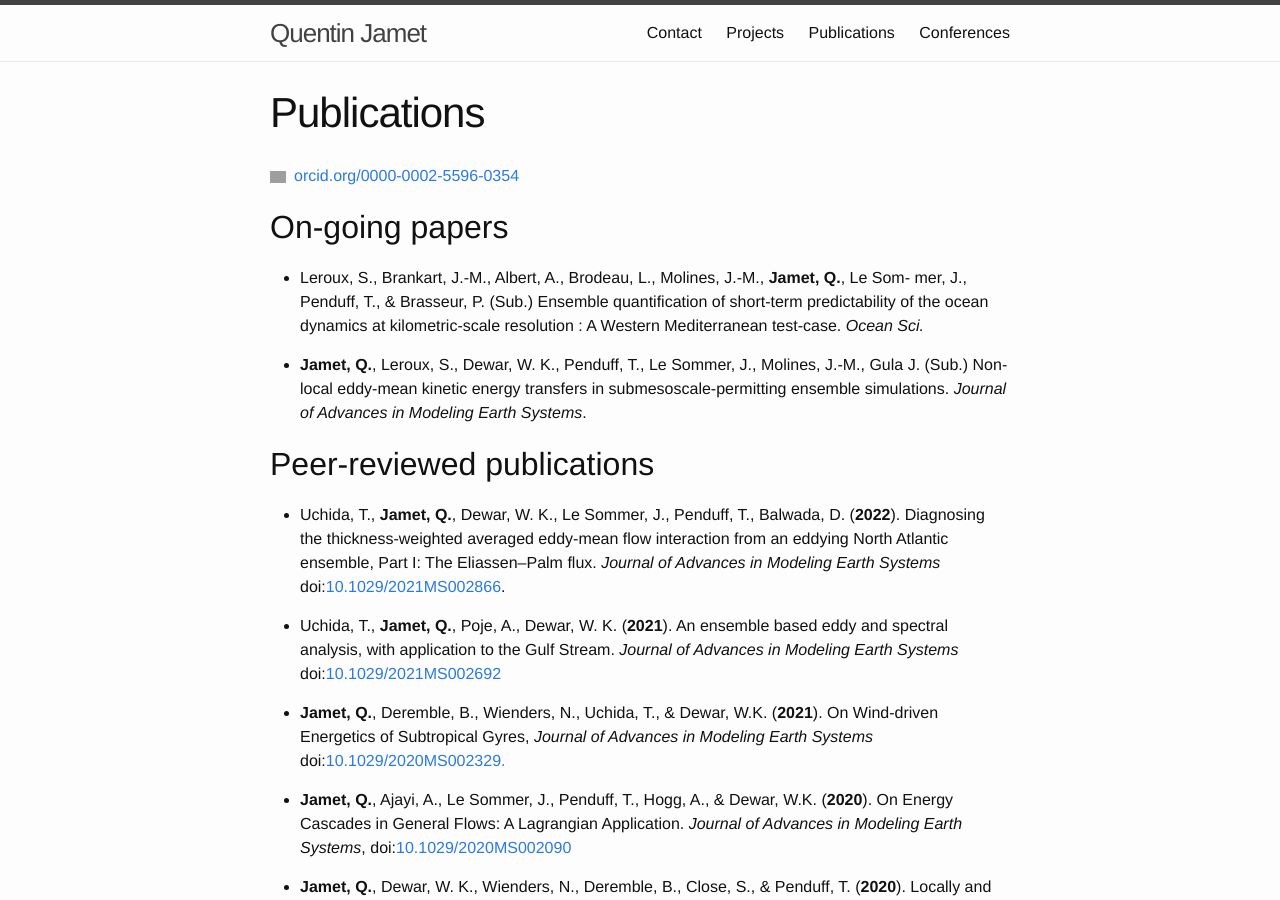
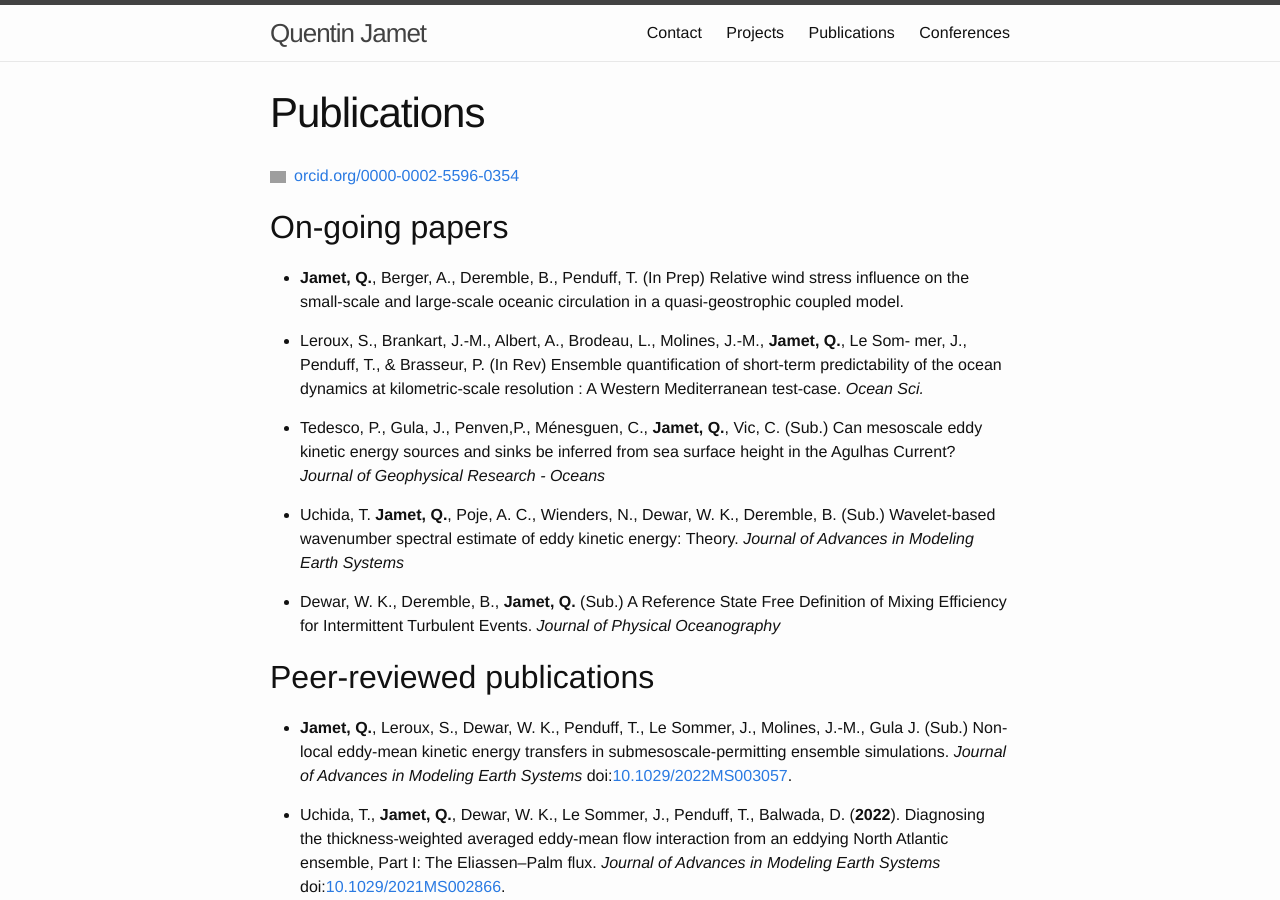
Before and after one commit to quentinjamet/quentinjamet.github.io, a Jekyll site: the page built from publications.md, in a window 1280 px wide and 900 px high. Built offline with Jekyll 4.4.1, drawn with Linux system fonts in a browser that asks for light colours; grey boxes are pictures that could not be loaded.

Commit message:
update publications

```diff
--- a/publications.md
+++ b/publications.md
@@ -8,13 +8,21 @@ permalink: /publications/
 
 
 ## On-going papers
+ - **Jamet, Q.**, Berger, A., Deremble, B., Penduff, T. (In Prep) Relative wind stress influence on the small-scale and large-scale oceanic circulation in a quasi-geostrophic coupled model.
+
  - Leroux, S., Brankart, J.-M., Albert, A., Brodeau, L., Molines, J.-M., **Jamet, Q.**, Le Som-
-mer, J., Penduff, T., & Brasseur, P. (Sub.) Ensemble quantification of short-term predictability of the ocean dynamics at kilometric-scale resolution : A Western Mediterranean test-case. *Ocean Sci.*
+mer, J., Penduff, T., & Brasseur, P. (In Rev) Ensemble quantification of short-term predictability of the ocean dynamics at kilometric-scale resolution : A Western Mediterranean test-case. *Ocean Sci.*
 
- - **Jamet, Q.**, Leroux, S., Dewar, W. K., Penduff, T., Le Sommer, J., Molines, J.-M., Gula J. (Sub.) Non-local eddy-mean kinetic energy transfers in submesoscale-permitting ensemble simulations. *Journal of Advances in Modeling Earth Systems*.
+ - Tedesco, P., Gula, J., Penven,P.,  Ménesguen, C., **Jamet, Q.**, Vic, C. (Sub.) Can mesoscale eddy kinetic energy sources and sinks be inferred from sea surface height in the Agulhas Current? *Journal of Geophysical Research - Oceans*
+
+ - Uchida, T. **Jamet, Q.**, Poje, A. C.,  Wienders, N., Dewar, W. K., Deremble, B. (Sub.) Wavelet-based wavenumber spectral estimate of eddy kinetic energy: Theory. *Journal of Advances in Modeling Earth Systems*
+
+ - Dewar, W. K., Deremble, B., **Jamet, Q.** (Sub.) A Reference State Free Definition of Mixing Efficiency for Intermittent Turbulent Events. *Journal of Physical Oceanography*
 
 
 ## Peer-reviewed publications
+ - **Jamet, Q.**, Leroux, S., Dewar, W. K., Penduff, T., Le Sommer, J., Molines, J.-M., Gula J. (Sub.) Non-local eddy-mean kinetic energy transfers in submesoscale-permitting ensemble simulations. *Journal of Advances in Modeling Earth Systems* doi:[10.1029/2022MS003057](https://agupubs.onlinelibrary.wiley.com/doi/10.1029/2022MS003057).
+
  - Uchida, T., **Jamet, Q.**, Dewar, W. K., Le Sommer, J., Penduff, T., Balwada, D. (**2022**). Diagnosing the thickness-weighted averaged eddy-mean flow interaction from an eddying North Atlantic ensemble, Part I: The Eliassen--Palm flux. *Journal of Advances in Modeling Earth Systems* doi:[10.1029/2021MS002866](https://agupubs.onlinelibrary.wiley.com/doi/10.1029/2021MS002866).
 
  - Uchida, T., **Jamet, Q.**, Poje, A., Dewar, W. K. (**2021**). An ensemble based eddy and spectral analysis, with application to the Gulf Stream. *Journal of Advances in Modeling Earth Systems* doi:[10.1029/2021MS002692](https://agupubs-onlinelibrary-wiley-com.sid2nomade-2.grenet.fr/doi/10.1029/2021MS002692)
```
